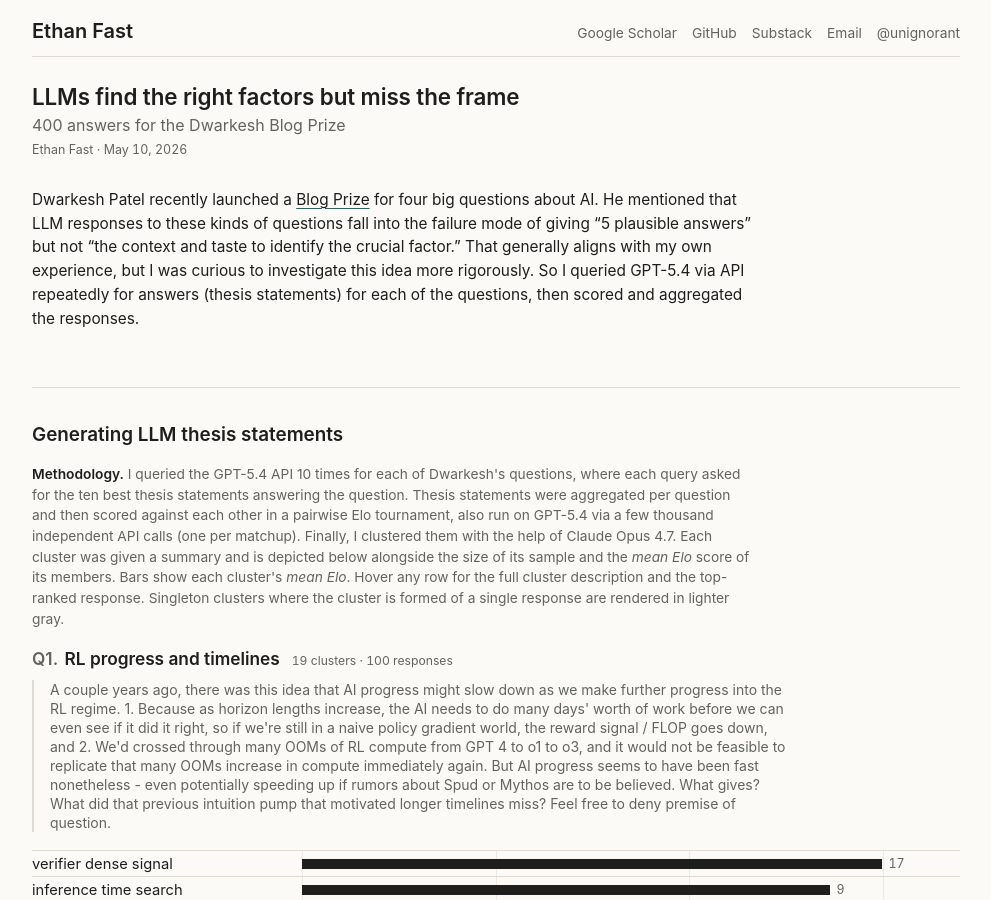
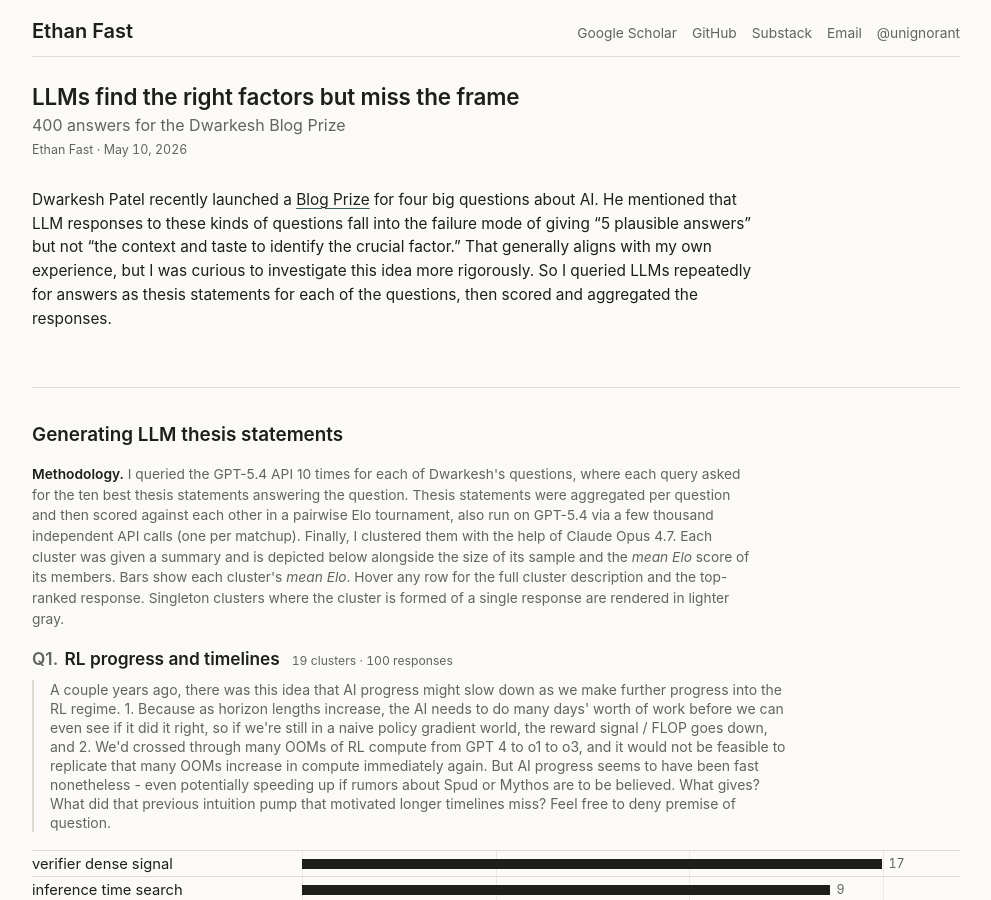
Before and after one commit to Ejhfast/ejhfast.github.com, a Jekyll site: the page llms-find-the-right-factors-but-miss-the-frame.html, which Jekyll copies as it is, in a window 1280 px wide and 900 px high. Shown: the whole window, without its empty margins (144-1135 px from the left). Built offline with Jekyll 4.4.1, drawn with Linux system fonts in a browser that asks for light colours.

Commit message:
Generalize LLM query intro copy

```diff
--- a/llms-find-the-right-factors-but-miss-the-frame.html
+++ b/llms-find-the-right-factors-but-miss-the-frame.html
@@ -397,7 +397,7 @@
 
   <div class="overview">
     <p>
-      Dwarkesh Patel recently launched a <a href="https://www.dwarkesh.com/p/blog-prize">Blog Prize</a> for four big questions about AI. He mentioned that LLM responses to these kinds of questions fall into the failure mode of giving &ldquo;5 plausible answers&rdquo; but not &ldquo;the context and taste to identify the crucial factor.&rdquo; That generally aligns with my own experience, but I was curious to investigate this idea more rigorously. So I queried GPT-5.4 via API repeatedly for answers (thesis statements) for each of the questions, then scored and aggregated the responses.
+      Dwarkesh Patel recently launched a <a href="https://www.dwarkesh.com/p/blog-prize">Blog Prize</a> for four big questions about AI. He mentioned that LLM responses to these kinds of questions fall into the failure mode of giving &ldquo;5 plausible answers&rdquo; but not &ldquo;the context and taste to identify the crucial factor.&rdquo; That generally aligns with my own experience, but I was curious to investigate this idea more rigorously. So I queried LLMs repeatedly for answers as thesis statements for each of the questions, then scored and aggregated the responses.
     </p>
   </div>
 </header>
```
